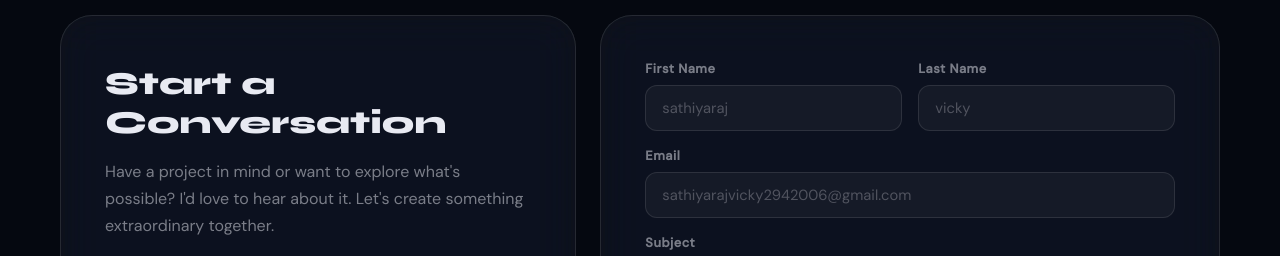
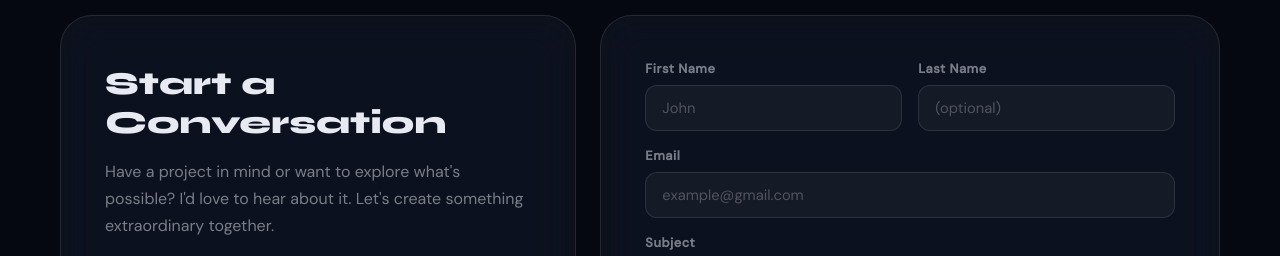
Before and after one commit to sathiyaraj16/sathiyaraj_Enthusiast, a plain HTML site: page index.html in a window 1280 px wide. Shown: the part 5123-5379 px from the top of the page. Drawn offline with Linux system fonts and the light colour scheme.

Commit message:
version1.1

```diff
--- a/index.html
+++ b/index.html
@@ -819,16 +819,16 @@ Password strength analyzer</p>
           <div class="form-row">
             <div class="form-group">
               <label>First Name</label>
-              <input type="text" placeholder="sathiyaraj"/>
+              <input type="text" placeholder="John"/>
             </div>
             <div class="form-group">
               <label>Last Name</label>
-              <input type="text" placeholder="vicky"/>
+              <input type="text" placeholder="(optional)"/>
             </div>
           </div>
           <div class="form-group">
             <label>Email</label>
-            <input type="email" placeholder="sathiyarajvicky2942006@gmail.com"/>
+            <input type="email" placeholder="example@gmail.com"/>
           </div>
           <div class="form-group">
             <label>Subject</label>
```
